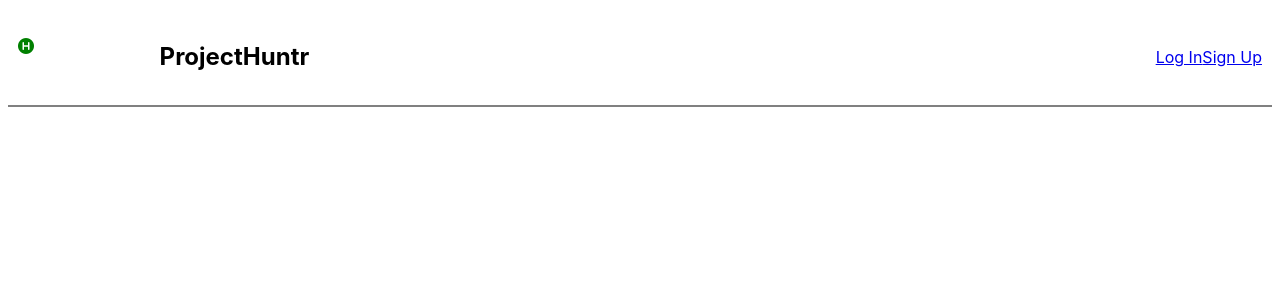
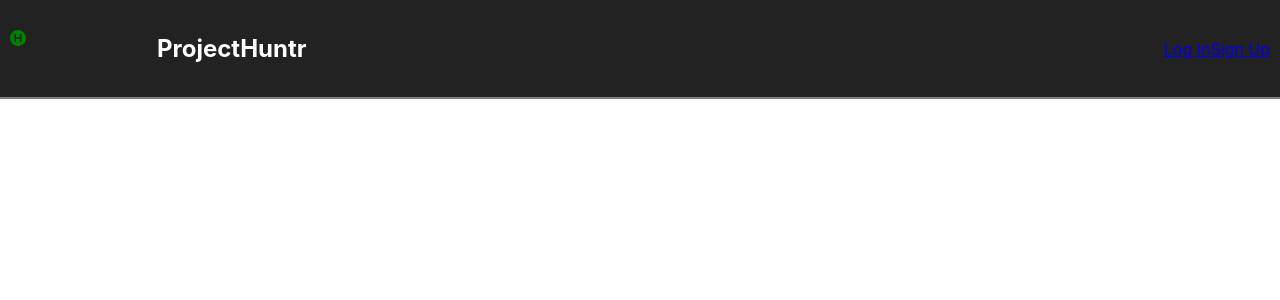
Before and after one commit to dominicclust/ProjectHuntr, a React (Create React App) app in the folder frontend/: page / in a window 1280 px wide. Shown: the top 300 px of the page. Built offline with nearby package versions, Linux system fonts and the light colour scheme; no server answers.

Commit message:
switching focus to frontend

```diff
--- a/frontend/src/components/Navigation/Navigation.css
+++ b/frontend/src/components/Navigation/Navigation.css
@@ -1,5 +1,9 @@
 nav {
     display: flex;
+    position: absolute;
+    top: 0px;
+    left: 0px;
+    right: 0px;
     padding: 10px 10px;
     justify-content: space-between;
     align-items: center;
--- a/frontend/src/components/Navigation/index.js
+++ b/frontend/src/components/Navigation/index.js
@@ -19,7 +19,7 @@ function Navigation({ user }){
   }
 
   return (
-    <nav>
+    <nav style={{backgroundColor: '#222222', color: 'white'}}>
       <div>
         <NavLink exact to="/"><i class="fa-solid fa-circle-h" style={{color: 'green', width: '3vw', height: '3vw'}}></i></NavLink>
       </div>
```
